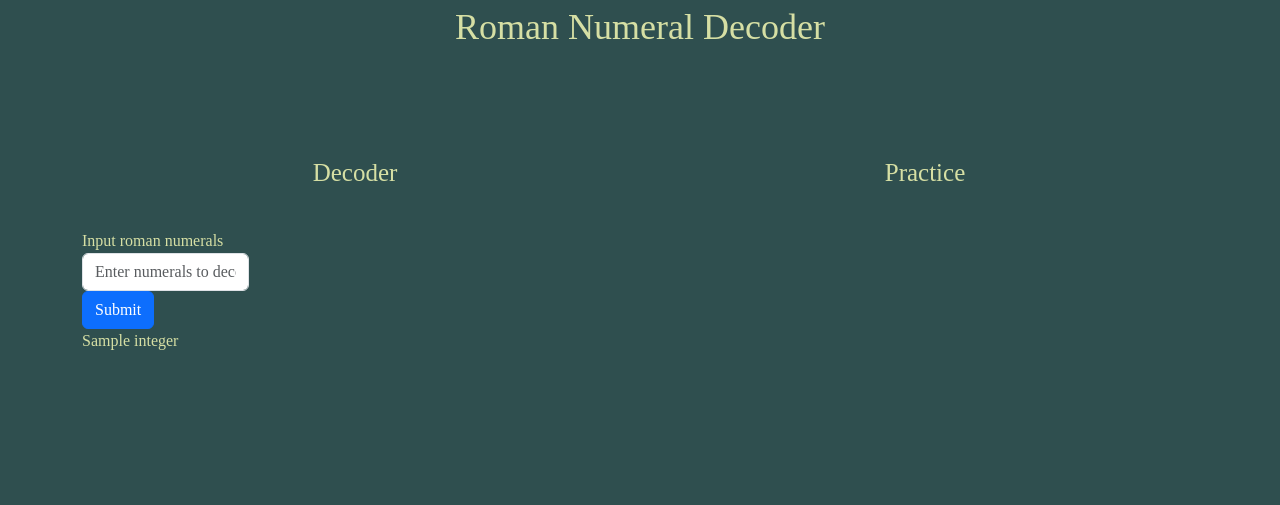
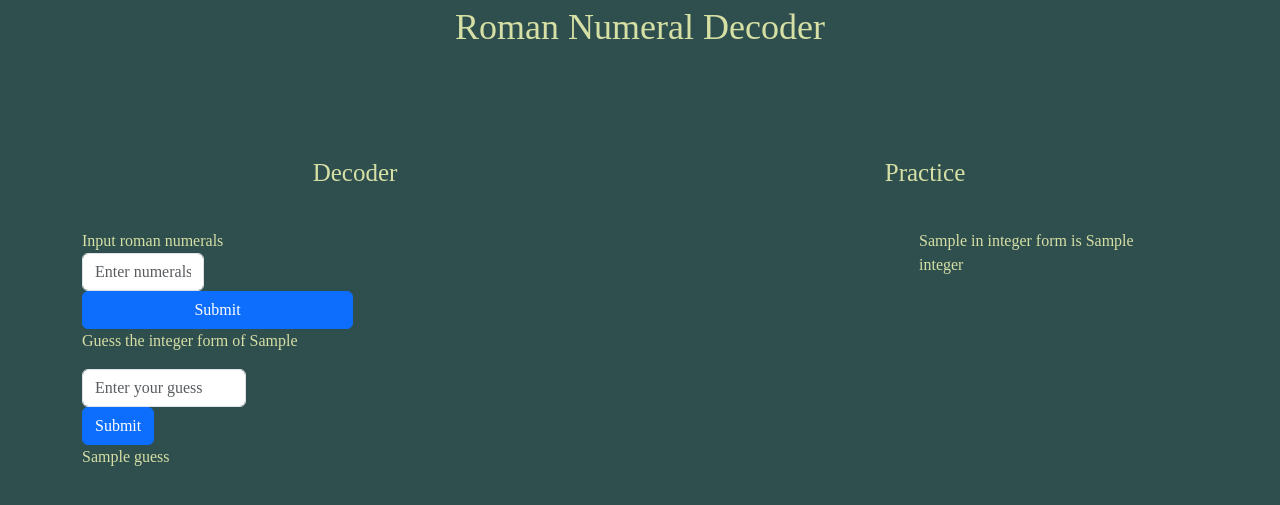
Before and after one commit to borrisCodes/roman-numeral-decoder, a Flask app: template templates/index.html in a window 1280 px wide. Shown: the top 505 px of the page. Run offline with Flask 3, Linux system fonts and the light colour scheme; the template is opened without the code that fills it: most values are stand-ins (such as "Sample title", 1, 10 or a date in 2020).

Commit message:
Implemented practice mode and fixed bugs Made it so a new numeral is generated after the correct answer is entered and fixed a bug in the numeral calculator algorithm that marked some valid numerals as invalid

```diff
--- a/app.py
+++ b/app.py
@@ -1,17 +1,39 @@
-from flask import Flask, render_template, request
+from flask import Flask, render_template, request, session
 from main import romanToInt, rgenNumeral
+import os
 
 app = Flask(__name__)
+app.secret_key = '23'
 
-@app.route('/', methods=['GET', 'POST'])
+@app.route('/')
 def start():
-    if request.method == 'POST':
-        rnumeral = request.form['calc']
-        integer = romanToInt(rnumeral)
-        return render_template('index.html', integer=integer)
 
-    return render_template('index.html')
+    session['random_numeral'] = rgenNumeral()
 
+    return render_template('index.html', random_numeral=session['random_numeral'])
+
+@app.route('/decode', methods=['POST'])
+def decode():
+
+    rnumeral = request.form['calc']
+    integer = romanToInt(rnumeral)
+
+    return render_template('index.html', integer=integer, roman_numeral=rnumeral, random_numeral=session['random_numeral'])
+
+@app.route('/practice', methods=['POST'])
+def practice():
+
+    intGuess = int(request.form['guess'])
+    correctAnswer = romanToInt(session['random_numeral'])
+
+    if intGuess == correctAnswer:
+        guess='Correct!'
+        session['random_numeral'] = rgenNumeral()
+
+    else:
+        guess='Wrong!'
+
+    return render_template('index.html', guess=guess, random_numeral=session['random_numeral'])
 
 
 if __name__ == '__main__':
--- a/main.py
+++ b/main.py
@@ -15,17 +15,13 @@ def romanToInt(s):
                 second_number = numeral_values.get(s[next])
 
                 if number == 5 and second_number == 5 or number == 50 and second_number == 50 or number == 500 and second_number == 500:
-                    return 'invalid'
-
-                if next + 1 < len(s):
-                    third_number = numeral_values.get(s[index + 2])
-                    if number == third_number and number != second_number:
-                        return 'invalid'
+                    return 'Invalid'
 
                 if next + 2 < len(s):
+                    third_number = numeral_values.get(s[index + 2])
                     fourth_number = numeral_values.get(s[index + 3])
                     if number == second_number and second_number == third_number and third_number == fourth_number:
-                        return 'invalid'
+                        return 'Invalid'
 
                 if number == 1 and second_number == 5 or number == 1 and second_number == 10:
                     number = number - 2
@@ -41,8 +37,5 @@ def rgenNumeral():
     with open('/home/cameron/repos/roman-numeral-decoder/random-numerals.txt') as f:
         data = [line.strip('\n') for line in f.readlines()]
         random_numeral = random.randint(0, len(data) - 1)
-        return data[random_numeral]
+        return str(data[random_numeral])
     f.close()
-
-
-print(romanToInt('iii'))
--- a/static/css/style.css
+++ b/static/css/style.css
@@ -23,9 +23,6 @@ input:hover {
     background-color: grey;
 }
 
-input {
-    border: 1px solid black;
-}
 
 h1{
     font-size:36px;
--- a/templates/index.html
+++ b/templates/index.html
@@ -16,17 +16,28 @@
             <div class="row">
                 <div class="col-6 d-flex justify-content-center">Decoder</div>
                 <div class="col-6 d-flex justify-content-center">Practice</div>
-                <div class="container">
-                    <form method="post">
+                <div class="row">
+                    <form method="POST" class="col-9" action="/decode">
                         <div class="form-group">
                             <label for="numeralInput">Input roman numerals</label>
                             <input type="text" name="calc" class="form-control" id="numeralInput" placeholder="Enter numerals to decode...">
+                            <button type="submit" class="col-4 btn btn-primary">Submit</button>
                         </div>
-                        <button type="submit" class="btn btn-primary">Submit</button>
                     </form>
                     {% if integer %}
-                        <p>{{integer}}</p>
+                        <p class="col-3">{{roman_numeral}} in integer form is {{integer}}</p>
                     {% endif %}
+                </div>
+                <div class="row">
+                    <form method="POST" action="/practice">
+                        <div class="form-group">
+                            <p>Guess the integer form of {{ random_numeral }}</p>
+                            <input type="text" name="guess" class="form-control" id="intInput" placeholder="Enter your guess">
+                            <button type="submit" class="btn btn-primary">Submit</button>
+                        </div>
+
+                    </form>
+                    <p>{{guess}}</p>
                 </div>
             </div>
         </div>
```
